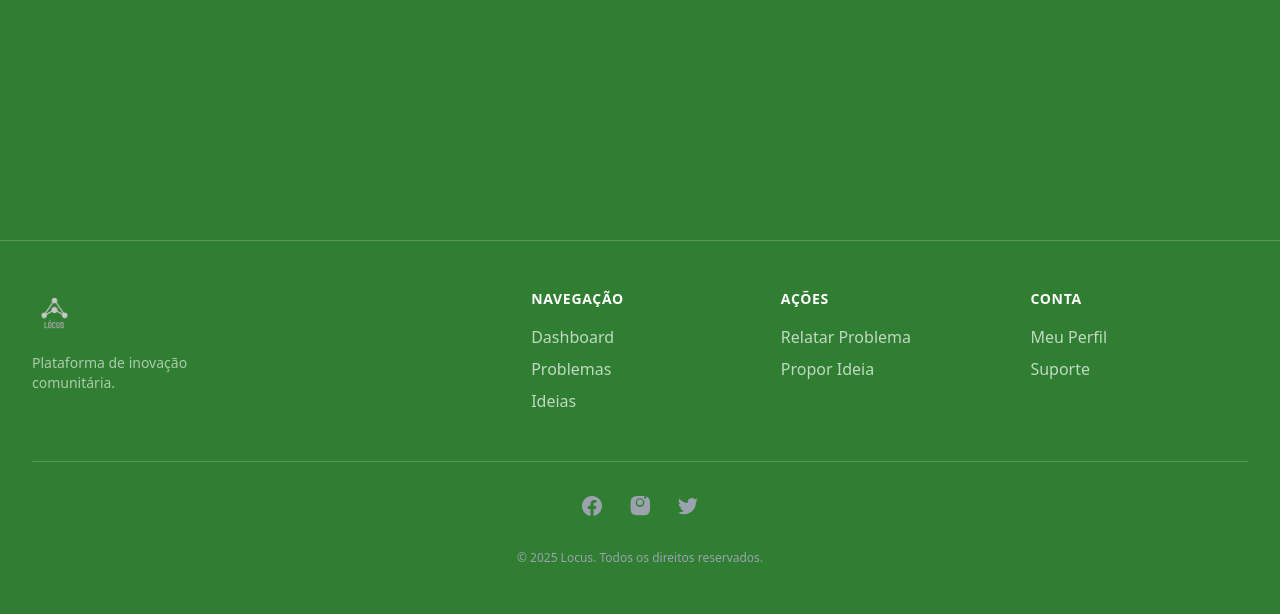
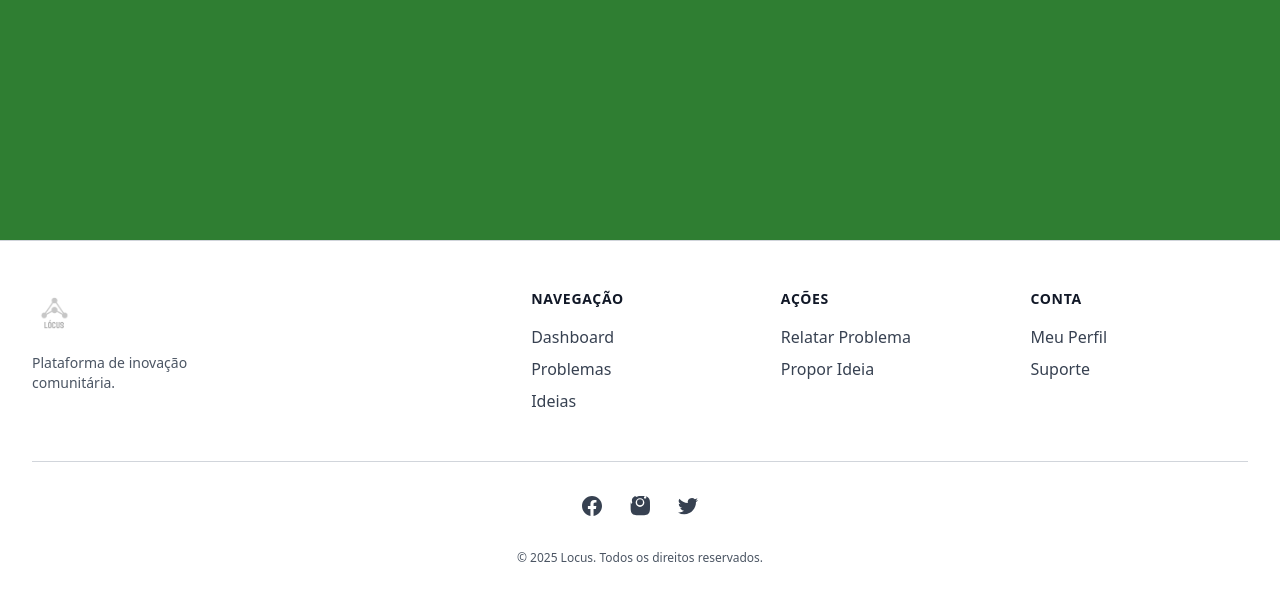
Before and after one commit to mateusaccount/locus-projeto-pdsi, a Django app: page / in a window 1280 px wide. Shown: the part 641-1255 px from the top of the page. Run offline with Django 5.2, Linux system fonts and the light colour scheme; data that the repository does not hold is empty; some libraries are stand-ins or nearby versions.

Commit message:
Mudando cor do footer

```diff
--- a/app/templates/base.html
+++ b/app/templates/base.html
@@ -44,44 +44,44 @@
         {% endblock %}
     </main>
 
-    <footer class="bg-[#2F7E32] text-white/80 border-t border-white/20">
+    <footer class="bg-white text-black border-t border-gray-300">
         <div class="max-w-7xl mx-auto py-12 px-4 sm:px-6 lg:px-8">
             <div class="grid grid-cols-2 md:grid-cols-5 gap-8">
                 <div class="col-span-2 md:col-span-1">
                     <a href="{% url 'app:dashboard' %}"><img class="h-12" src="{% static 'images/logo.png' %}" alt="Locus Logo"></a>
-                    <p class="mt-4 text-sm text-white/60">Plataforma de inovação comunitária.</p>
+                    <p class="mt-4 text-sm text-gray-600">Plataforma de inovação comunitária.</p>
                 </div>
                 <div class="md:col-start-3">
-                    <h3 class="text-sm font-semibold text-white tracking-wider uppercase">Navegação</h3>
+                    <h3 class="text-sm font-semibold text-gray-900 tracking-wider uppercase">Navegação</h3>
                     <ul class="mt-4 space-y-2">
-                        <li><a href="{% url 'app:dashboard' %}" class="text-base text-white/70 hover:text-white">Dashboard</a></li>
-                        <li><a href="{% url 'app:lista_problemas' %}" class="text-base text-white/70 hover:text-white">Problemas</a></li>
-                        <li><a href="{% url 'app:lista_ideias' %}" class="text-base text-white/70 hover:text-white">Ideias</a></li>
+                        <li><a href="{% url 'app:dashboard' %}" class="text-base text-gray-700 hover:text-black">Dashboard</a></li>
+                        <li><a href="{% url 'app:lista_problemas' %}" class="text-base text-gray-700 hover:text-black">Problemas</a></li>
+                        <li><a href="{% url 'app:lista_ideias' %}" class="text-base text-gray-700 hover:text-black">Ideias</a></li>
                     </ul>
                 </div>
                 <div>
-                    <h3 class="text-sm font-semibold text-white tracking-wider uppercase">Ações</h3>
+                    <h3 class="text-sm font-semibold text-gray-900 tracking-wider uppercase">Ações</h3>
                     <ul class="mt-4 space-y-2">
-                        <li><a href="{% url 'app:relatar_problema' %}" class="text-base text-white/70 hover:text-white">Relatar Problema</a></li>
-                        <li><a href="{% url 'app:submeter_ideia' %}" class="text-base text-white/70 hover:text-white">Propor Ideia</a></li>
+                        <li><a href="{% url 'app:relatar_problema' %}" class="text-base text-gray-700 hover:text-black">Relatar Problema</a></li>
+                        <li><a href="{% url 'app:submeter_ideia' %}" class="text-base text-gray-700 hover:text-black">Propor Ideia</a></li>
                     </ul>
                 </div>
                 <div>
-                    <h3 class="text-sm font-semibold text-white tracking-wider uppercase">Conta</h3>
+                    <h3 class="text-sm font-semibold text-gray-900 tracking-wider uppercase">Conta</h3>
                     <ul class="mt-4 space-y-2">
-                        <li><a href="{% url 'app:perfil' %}" class="text-base text-white/70 hover:text-white">Meu Perfil</a></li>
-                        <li><a href="#" class="text-base text-white/70 hover:text-white">Suporte</a></li>
+                        <li><a href="{% url 'app:perfil' %}" class="text-base text-gray-700 hover:text-black">Meu Perfil</a></li>
+                        <li><a href="#" class="text-base text-gray-700 hover:text-black">Suporte</a></li>
                     </ul>
                 </div>
             </div>
-            <div class="mt-12 border-t border-white/20 pt-8">
+            <div class="mt-12 border-t border-gray-300 pt-8">
                 <div class="flex flex-col items-center">
                     <div class="flex space-x-6">
-                        <a href="#" class="text-gray-400 hover:text-white"><span class="sr-only">Facebook</span><svg class="h-6 w-6" fill="currentColor" viewBox="0 0 24 24" aria-hidden="true"><path fill-rule="evenodd" d="M22 12c0-5.523-4.477-10-10-10S2 6.477 2 12c0 4.991 3.657 9.128 8.438 9.878v-6.987h-2.54V12h2.54V9.797c0-2.506 1.492-3.89 3.777-3.89 1.094 0 2.238.195 2.238.195v2.46h-1.26c-1.243 0-1.63.771-1.63 1.562V12h2.773l-.443 2.89h-2.33v6.988C18.343 21.128 22 16.991 22 12z" clip-rule="evenodd" /></svg></a>
-                        <a href="#" class="text-gray-400 hover:text-white"><span class="sr-only">Instagram</span><svg class="h-6 w-6" fill="currentColor" viewBox="0 0 24 24" aria-hidden="true"><path fill-rule="evenodd" d="M12.315 2c2.43 0 2.784.013 3.808.06 1.064.049 1.791.218 2.427.465a4.902 4.902 0 011.772 1.153 4.902 4.902 0 011.153 1.772c.247.636.416 1.363.465 2.427.048 1.024.06 1.378.06 3.808s-.012 2.784-.06 3.808c-.049 1.064-.218 1.791-.465 2.427a4.902 4.902 0 01-1.153 1.772 4.902 4.902 0 01-1.772 1.153c-.636.247-1.363.416-2.427.465-1.024.048-1.378.06-3.808.06s-2.784-.012-3.808-.06c-1.064-.049-1.791-.218-2.427-.465a4.902 4.902 0 01-1.772-1.153 4.902 4.902 0 01-1.153-1.772c-.247-.636-.416-1.363-.465-2.427-.048-1.024-.06-1.378-.06-3.808s.012-2.784.06-3.808c.049-1.064.218-1.791.465-2.427a4.902 4.902 0 011.153-1.772A4.902 4.902 0 016.345 2.525c.636-.247 1.363-.416 2.427-.465C9.793 2.013 10.147 2 12.315 2zM12 4.242c-2.403 0-4.35 1.947-4.35 4.35s1.947 4.35 4.35 4.35 4.35-1.947 4.35-4.35S14.403 4.242 12 4.242zM12 11.23a2.98 2.98 0 01-2.98-2.98A2.98 2.98 0 0112 5.27a2.98 2.98 0 012.98 2.98A2.98 2.98 0 0112 11.23zm6.354-7.854a1.23 1.23 0 10-2.46 0 1.23 1.23 0 002.46 0z" clip-rule="evenodd" /></svg></a>
-                        <a href="#" class="text-gray-400 hover:text-white"><span class="sr-only">Twitter</span><svg class="h-6 w-6" fill="currentColor" viewBox="0 0 24 24" aria-hidden="true"><path d="M8.29 20.251c7.547 0 11.675-6.253 11.675-11.675 0-.178 0-.355-.012-.53A8.348 8.348 0 0022 5.92a8.19 8.19 0 01-2.357.646 4.118 4.118 0 001.804-2.27 8.224 8.224 0 01-2.605.996 4.107 4.107 0 00-6.993 3.743 11.65 11.65 0 01-8.457-4.287 4.106 4.106 0 001.27 5.477A4.072 4.072 0 012.8 9.71v.052a4.105 4.105 0 003.292 4.022 4.095 4.095 0 01-1.853.07 4.108 4.108 0 003.834 2.85A8.233 8.233 0 012 18.407a11.616 11.616 0 006.29 1.84" /></svg></a>
+                        <a href="#" class="text-gray-700 hover:text-black"><span class="sr-only">Facebook</span><svg class="h-6 w-6" fill="currentColor" viewBox="0 0 24 24" aria-hidden="true"><path fill-rule="evenodd" d="M22 12c0-5.523-4.477-10-10-10S2 6.477 2 12c0 4.991 3.657 9.128 8.438 9.878v-6.987h-2.54V12h2.54V9.797c0-2.506 1.492-3.89 3.777-3.89 1.094 0 2.238.195 2.238.195v2.46h-1.26c-1.243 0-1.63.771-1.63 1.562V12h2.773l-.443 2.89h-2.33v6.988C18.343 21.128 22 16.991 22 12z" clip-rule="evenodd" /></svg></a>
+                        <a href="#" class="text-gray-700 hover:text-black"><span class="sr-only">Instagram</span><svg class="h-6 w-6" fill="currentColor" viewBox="0 0 24 24" aria-hidden="true"><path fill-rule="evenodd" d="M12.315 2c2.43 0 2.784.013 3.808.06 1.064.049 1.791.218 2.427.465a4.902 4.902 0 011.772 1.153 4.902 4.902 0 011.153 1.772c.247.636.416 1.363.465 2.427.048 1.024.06 1.378.06 3.808s-.012 2.784-.06 3.808c-.049 1.064-.218 1.791-.465 2.427a4.902 4.902 0 01-1.153 1.772 4.902 4.902 0 01-1.772 1.153c-.636.247-1.363.416-2.427.465-1.024.048-1.378.06-3.808.06s-2.784-.012-3.808-.06c-1.064-.049-1.791-.218-2.427-.465a4.902 4.902 0 01-1.772-1.153 4.902 4.902 0 01-1.153-1.772c-.247-.636-.416-1.363-.465-2.427-.048-1.024-.06-1.378-.06-3.808s.012-2.784.06-3.808c.049-1.064.218 1.791.465 2.427a4.902 4.902 0 011.153-1.772A4.902 4.902 0 016.345 2.525c.636-.247 1.363-.416 2.427.465C9.793 2.013 10.147 2 12.315 2zM12 4.242c-2.403 0-4.35 1.947-4.35 4.35s1.947 4.35 4.35 4.35 4.35-1.947 4.35-4.35S14.403 4.242 12 4.242zM12 11.23a2.98 2.98 0 01-2.98-2.98A2.98 2.98 0 0112 5.27a2.98 2.98 0 012.98 2.98A2.98 2.98 0 0112 11.23zm6.354-7.854a1.23 1.23 0 10-2.46 0 1.23 1.23 0 002.46 0z" clip-rule="evenodd" /></svg></a>
+                        <a href="#" class="text-gray-700 hover:text-black"><span class="sr-only">Twitter</span><svg class="h-6 w-6" fill="currentColor" viewBox="0 0 24 24" aria-hidden="true"><path d="M8.29 20.251c7.547 0 11.675-6.253 11.675-11.675 0-.178 0-.355-.012-.53A8.348 8.348 0 0022 5.92a8.19 8.19 0 01-2.357.646 4.118 4.118 0 001.804-2.27 8.224 8.224 0 01-2.605.996 4.107 4.107 0 00-6.993 3.743 11.65 11.65 0 01-8.457-4.287 4.106 4.106 0 001.27 5.477A4.072 4.072 0 002.8 9.71v.052a4.105 4.105 0 003.292 4.022 4.095 4.095 0 01-1.853.07 4.108 4.108 0 003.834 2.85A8.233 8.233 0 012 18.407a11.616 11.616 0 006.29 1.84" /></svg></a>
                     </div>
-                    <p class="mt-8 text-center text-xs text-gray-400">&copy; 2025 Locus. Todos os direitos reservados.</p>
+                    <p class="mt-8 text-center text-xs text-gray-600">&copy; 2025 Locus. Todos os direitos reservados.</p>
                 </div>
             </div>
         </div>
```
